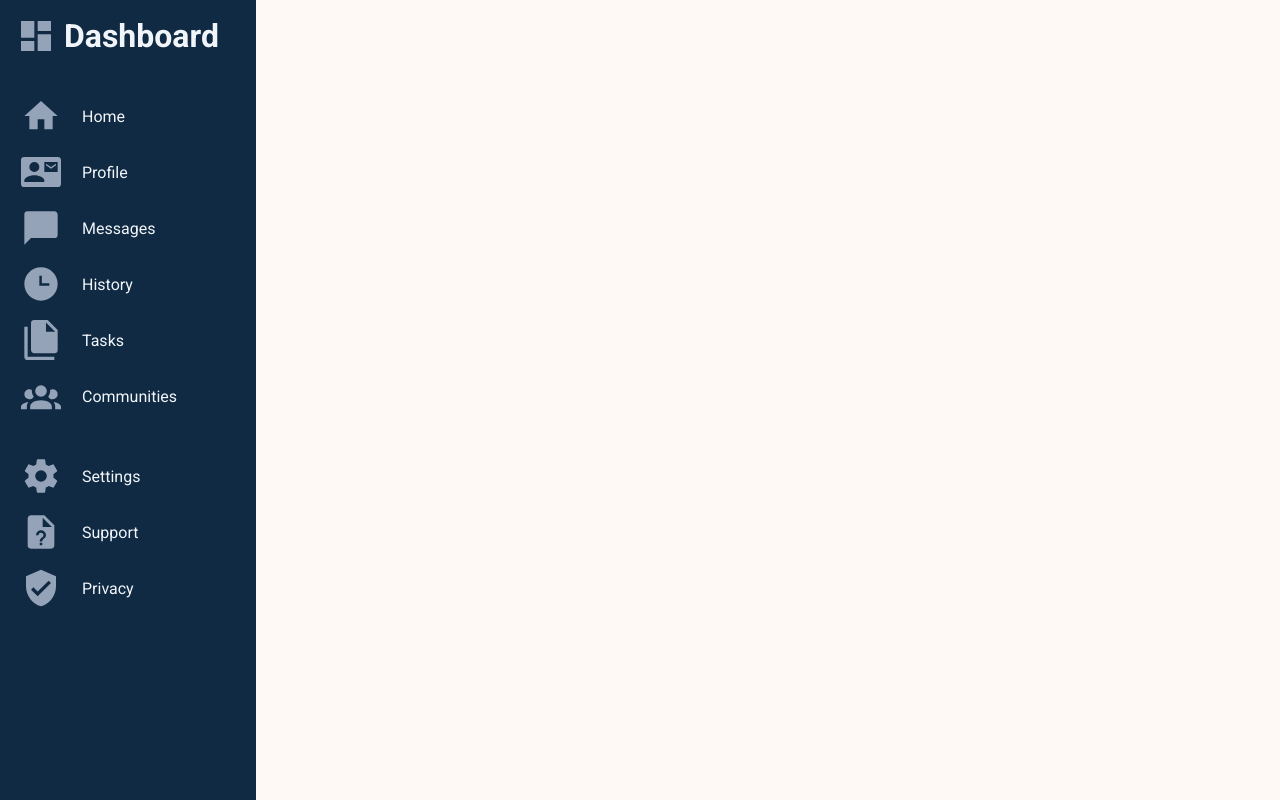
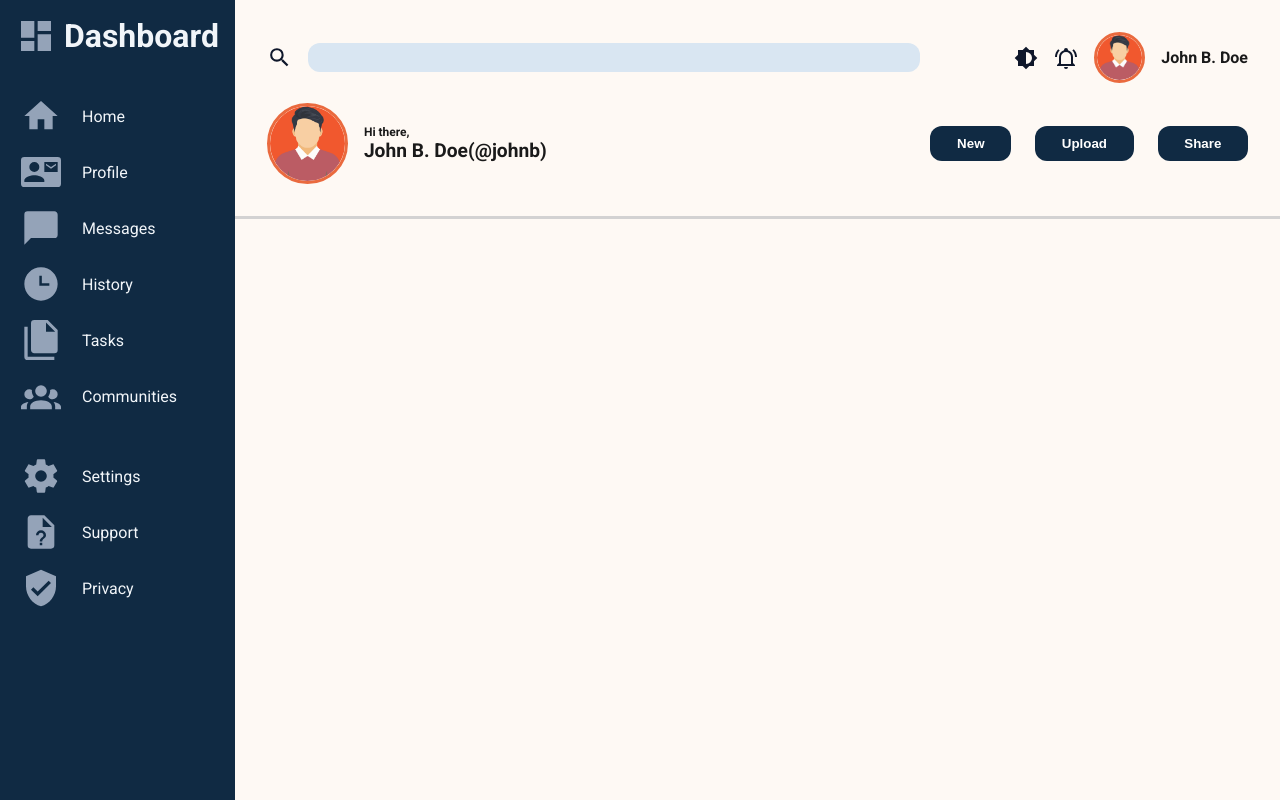
Before and after one commit to Theotown/admin-Dashboard, a plain HTML site: page index.html in a window 1280 px wide. Drawn offline with Linux system fonts and the light colour scheme.

Commit message:
feat(header): add header layout with search, status, welcome, and action buttons
Implement header section in main content area with search bar and icons
Add user status area with theme toggle, notifications, avatar, and username
Add welcome message and user info
Add action buttons (New, Upload, Share)
Style header with CSS grid for layout and responsiveness

```diff
--- a/CSS/styles.css
+++ b/CSS/styles.css
@@ -78,9 +78,10 @@ img {
 }
 
 .sidebar {
-  background-color: var(--sdbr-bg-clr);
-  color: var(--sdbr-txt-clr);
-  padding: 1rem;
+    height: 100vh;
+    background-color: var(--sdbr-bg-clr);
+    color: var(--sdbr-txt-clr);
+    padding: 1rem;
 }
 
 
@@ -142,3 +143,154 @@ img {
   height: 40px;
   fill: var(--sdbr-svg-fill);
 }
+
+.container {
+    display: grid;
+    grid-template-columns: 1fr 5fr;
+    grid-template-rows: 1fr 8fr;
+    overflow-y: auto;
+    height: 100vh;
+}
+
+
+header {
+  padding: 2em;
+  display: grid;
+  gap: 20px 2px;
+  grid-template-columns: 4fr 2fr;
+  grid-template-rows: 2;
+  border-bottom: 3px solid rgb(211, 210, 210);
+}
+
+
+
+.search {
+    display: grid;
+    grid-column: 1 / 2;
+    grid-row: 1 / 2;
+    grid-template-columns: auto 1fr;
+    align-items: center;
+    gap: 1em;
+    position: relative;
+}
+
+.search svg {
+    width: 25px;
+    height: 25px;
+    fill: var(--main-svg-fill);
+    cursor: pointer;
+}
+
+
+.search input {
+     width: 100%;
+     padding: 0.5em;
+     border: none;
+     border-radius: var(--border-radius);
+     background-color: var(--bg-clr-sec);
+     color: var(--text-body);
+}
+
+.search > input::placeholder {
+    visibility: hidden;
+}
+
+.search > input:focus::placeholder {
+     visibility: visible;
+}
+.search > input:focus + svg {
+     fill: var(--primary-color);
+}
+
+.status {
+  display: grid;
+  grid-template-columns: auto auto auto auto;
+  align-items: center;
+  justify-content: end;
+  gap: 1em;
+  font-weight: bold;
+}
+
+/* Optional: Wrap SVGs in a common style */
+.status svg {
+  width: 24px;
+  height: 24px;
+  fill: var(--main-svg-fill, #555);
+  cursor: pointer;
+  transition: fill 0.3s ease;
+}
+
+.status svg:focus,
+.status svg:hover {
+  fill: var(--accent-color, orange);
+  outline: none;
+}
+
+/* Avatar */
+.avatar {
+  object-fit: cover;
+  border-radius: 50%;
+  display: block;
+  cursor: pointer;
+}
+
+.avatar-small {
+  width: 45px;
+  height: 45px;
+  border: 3px solid var(--accent-orange);
+}
+
+.avatar-big {
+  width: 75px;
+  height: 75px;
+  border: 3px solid var(--accent-orange);
+}
+
+/* Username text */
+.username {
+  white-space: nowrap;
+  font-size: 1rem;
+  font-weight: bold;
+  color: var(--txt-clr);
+}
+
+.welcome {
+  display: flex;
+  align-items: center;
+  gap: 1em;
+  font-weight: bold;
+}
+
+.welcome > div > p:first-child {
+  font-size: 0.75rem;
+  margin: 0;
+}
+
+.welcome > div > p:last-child {
+  margin: 0;
+  font-size: 1.2rem;
+}
+
+.header-btns {
+  display: flex;
+  align-items: center;
+  justify-content: flex-end;
+  gap: 1.5em;
+}
+
+.header-btns > button{
+    background-color: var(--sdbr-bg-clr);
+    color: var(--btn-txt-clr);
+    border: none;
+    outline: none;
+    padding: 0.75em 2em;
+    border-radius: var(--border-radius);
+    cursor: pointer;
+    font-weight: bold;
+    transition: background-color 0.3s ease;
+}
+
+.header-btns > button:hover {
+  background-color: var(--sdbr-hover);
+  color: var(--btn-txt-clr);
+}
--- a/index.html
+++ b/index.html
@@ -119,6 +119,72 @@
       </nav>
     </aside>
 
+        <main class="main-content" role="main">
+             <header class="header" role="banner">
+        <div class="search">
+             <svg xmlns="http://www.w3.org/2000/svg" viewBox="0 0 24 24" role="search" aria-label="Search icon" class="search__icon" aria-hidden="true">
+            <title>magnify</title>
+            <path
+              d="M9.5,3A6.5,6.5 0 0,1 16,9.5C16,11.11 15.41,12.59 14.44,13.73L14.71,14H15.5L20.5,19L19,20.5L14,15.5V14.71L13.73,14.44C12.59,15.41 11.11,16 9.5,16A6.5,6.5 0 0,1 3,9.5A6.5,6.5 0 0,1 9.5,3M9.5,5C7,5 5,7 5,9.5C5,12 7,14 9.5,14C12,14 14,12 14,9.5C14,7 12,5 9.5,5Z"
+            />
+          </svg>
+          <input type="search" id="search" name="search" placeholder="Search dashboard" class="search__input"/>
+        </div>
+
+
+        <div class="status">
+          <svg
+            xmlns="http://www.w3.org/2000/svg"
+            viewBox="0 0 24 24"
+            class="invert__theme"
+          >
+            <title>brightness-6</title>
+            <path
+              d="M12,18V6A6,6 0 0,1 18,12A6,6 0 0,1 12,18M20,15.31L23.31,12L20,8.69V4H15.31L12,0.69L8.69,4H4V8.69L0.69,12L4,15.31V20H8.69L12,23.31L15.31,20H20V15.31Z"
+            />
+          </svg>
+
+
+          <svg xmlns="http://www.w3.org/2000/svg" viewBox="0 0 24 24">
+            <title>bell-ring-outline</title>
+            <path
+              d="M10,21H14A2,2 0 0,1 12,23A2,2 0 0,1 10,21M21,19V20H3V19L5,17V11C5,7.9 7.03,5.17 10,4.29C10,4.19 10,4.1 10,4A2,2 0 0,1 12,2A2,2 0 0,1 14,4C14,4.1 14,4.19 14,4.29C16.97,5.17 19,7.9 19,11V17L21,19M17,11A5,5 0 0,0 12,6A5,5 0 0,0 7,11V18H17V11M19.75,3.19L18.33,4.61C20.04,6.3 21,8.6 21,11H23C23,8.07 21.84,5.25 19.75,3.19M1,11H3C3,8.6 3.96,6.3 5.67,4.61L4.25,3.19C2.16,5.25 1,8.07 1,11Z"
+            />
+          </svg>
+
+          <img
+            src="./assets/avatar/man(1).png"
+            alt="userLogo"
+            class="avatar avatar-small"
+          />
+          <span class="username">John B. Doe</span>
+        </div>
+
+
+        <div class="welcome">
+          <img
+            src="./assets/avatar/man(1).png"
+            alt="userLogo"
+            class="avatar avatar-big"
+          />
+          <div>
+            <p>Hi there,</p>
+            <p>John B. Doe(@johnb)</p>
+          </div>
+        </div>
+
+        <div class="header-btns">
+          <button type="button">New</button>
+          <button type="button">Upload</button>
+          <button type="button">Share</button>
+        </div>
+            </header>
+
+
+        </main>
+
+
+
    </div>
 </body>
 </html>
```
